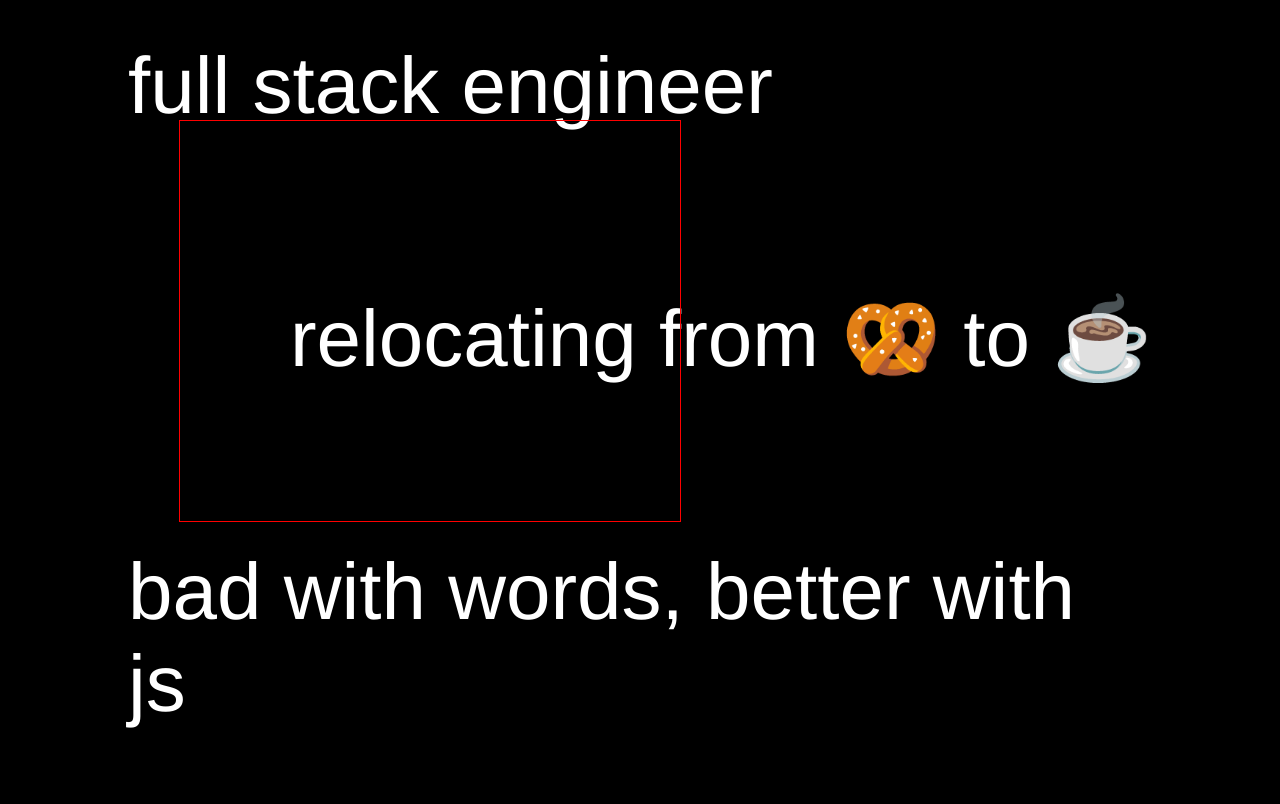
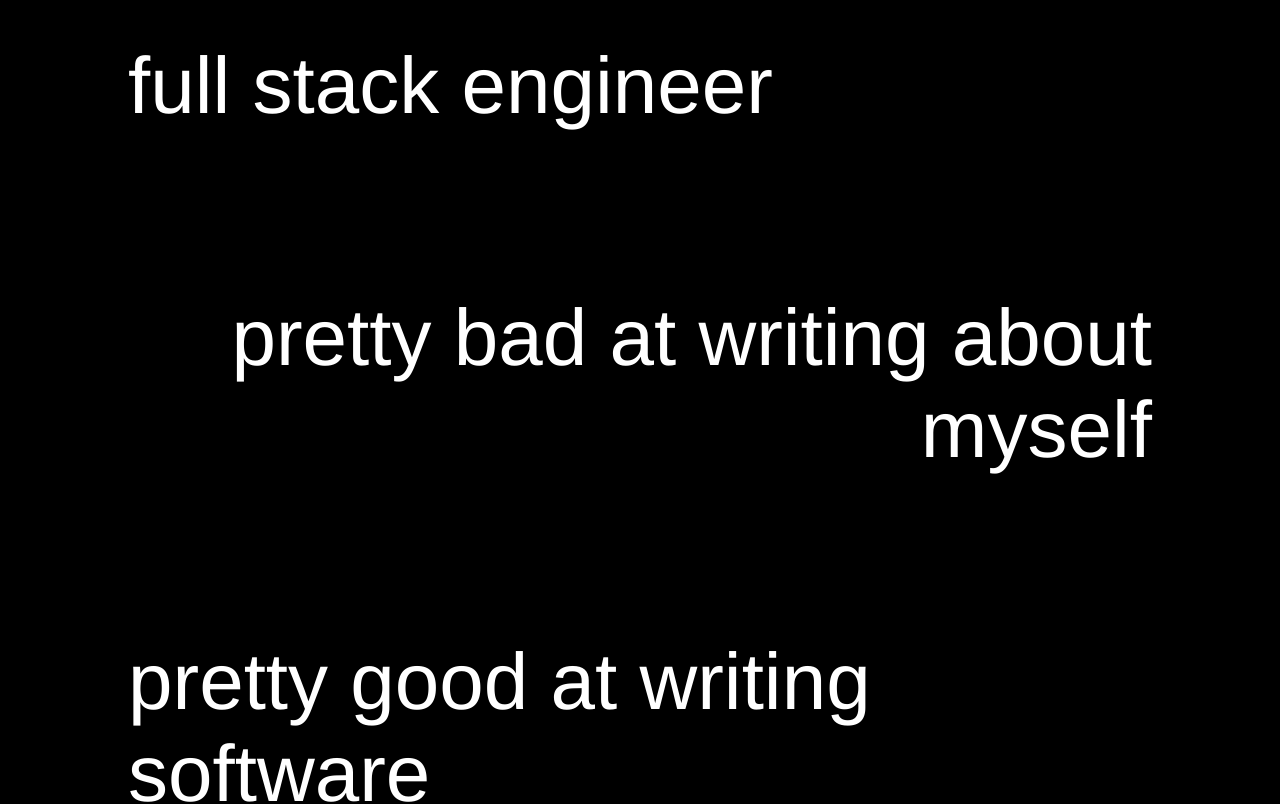
Before and after one commit to oswalde-p/personal-site, a Vue app: page / in a window 1280 px wide. Shown: the part 920-1724 px from the top of the page. Built offline with nearby package versions, Linux system fonts and the light colour scheme.

Commit message:
Update homepage copy

```diff
--- a/src/components/home/index.vue
+++ b/src/components/home/index.vue
@@ -15,8 +15,8 @@ export default {
           | .
     #about
       p full stack engineer
-      p relocating from 🥨 to ☕
-      p bad with words, better with js
+      p pretty bad at writing about myself
+      p pretty good at writing software
       .picture(src="" alt="jason looking very handsome and competent")
 
 </template>
@@ -71,7 +71,7 @@ a {
 }
 
 .picture {
-  border: 1px solid red;
+  // border: 1px solid red;
   height: 400px;
   position: absolute;
   left: 4vw;
--- a/zohoverify/verifyforzoho.html
+++ /dev/null
@@ -1 +0,0 @@
-13163047
```
